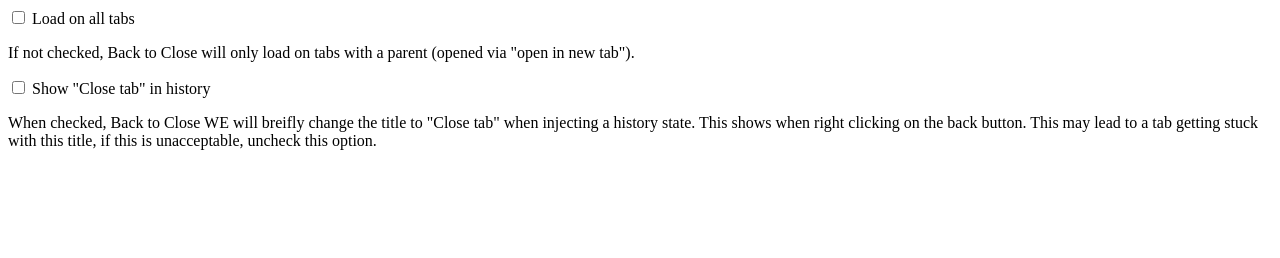
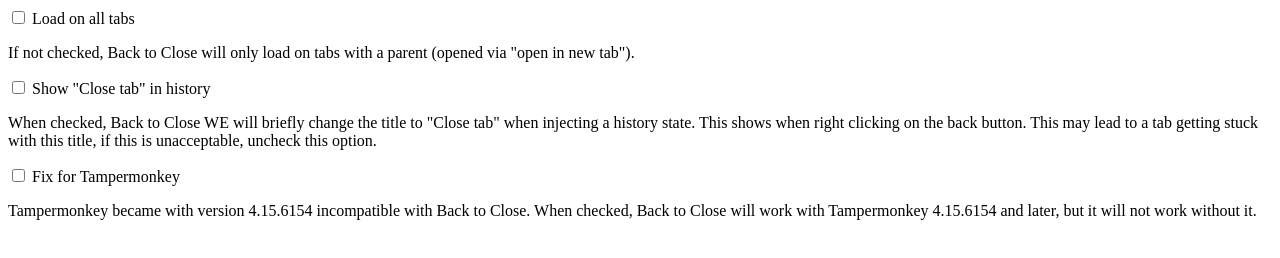
Before and after one commit to jsmnbom/back2close, a browser extension: page src/options.html in a window 1280 px wide. Drawn offline with Linux system fonts and the light colour scheme.

Commit message:
Proof of concept for a Tampermonkey fix

```diff
--- a/package.json
+++ b/package.json
@@ -1,6 +1,6 @@
 {
   "name": "back2close",
-  "version": "0.7.1",
+  "version": "0.7.2",
   "description": "Use the back button to close newly opened tabs.",
   "main": "",
   "scripts": {
--- a/src/options.html
+++ b/src/options.html
@@ -12,9 +12,13 @@
         <p>If not checked, Back to Close will only load on tabs with a parent (opened via "open in new tab").</p>
         <input class="browser-style option" type="checkbox" id="closetabtitle"/>
         <label class="browser-style" for="closetabtitle">Show "Close tab" in history</label>
-        <p>When checked, Back to Close WE will breifly change the title to "Close tab" when injecting a history state.
+        <p>When checked, Back to Close WE will briefly change the title to "Close tab" when injecting a history state.
             This shows when right clicking on the back button. This may lead to a tab getting stuck with this title, if
             this is unacceptable, uncheck this option.</p>
+        <input class="browser-style option" type="checkbox" id="tampermonkeyfix"/>
+        <label class="browser-style" for="tampermonkeyfix">Fix for Tampermonkey</label>
+        <p>Tampermonkey became with version 4.15.6154 incompatible with Back to Close.
+            When checked, Back to Close will work with Tampermonkey 4.15.6154 and later, but it will not work without it.</p>
     </div>
     <script src="options.js"></script>
 </body>
```
Also changed, not shown: src/background.js (+5 -3 lines).
